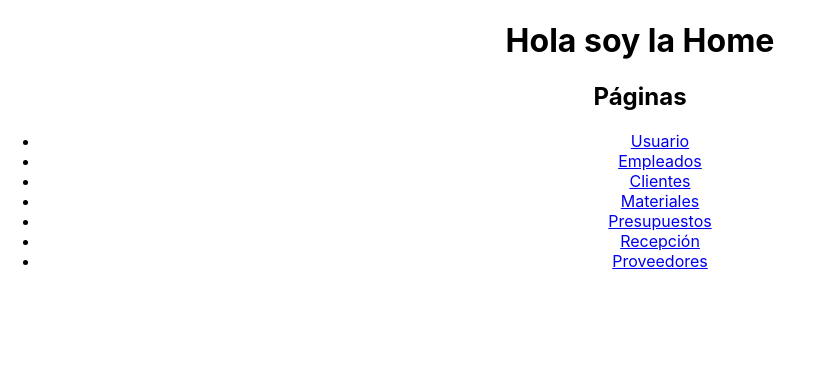
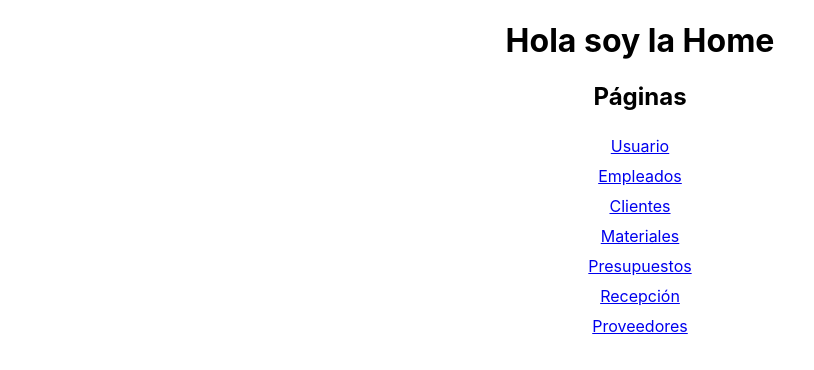
Before and after one commit to emilioQuilodran/electroServiceFront, a React (Create React App) app: page / in a window 1280 px wide. Shown: the top 370 px of the page, without its empty margins (0-814 px from the left). Built offline with nearby package versions, Linux system fonts and the light colour scheme.

Commit message:
agregué atributos de estilo a la lista

```diff
--- a/src/Components/home.jsx
+++ b/src/Components/home.jsx
@@ -5,14 +5,14 @@ const Home = () => {
     <div>
       <h1>Hola soy la Home</h1>
       <h2>Páginas</h2>
-      <ul>
-        <li><Link to="/user">Usuario</Link></li>
-        <li><Link to="/employees">Empleados</Link></li>
-        <li><Link to="/client">Clientes</Link></li>
-        <li><Link to="/materials">Materiales</Link></li>
-        <li><Link to="/budget">Presupuestos</Link></li>
-        <li><Link to="/reception">Recepción</Link></li>
-        <li><Link to="/providers">Proveedores</Link></li>
+      <ul style={{padding: 0}}>
+        <li style={{listStyle: "none", padding: 5}}><Link to="/user">Usuario</Link></li>
+        <li style={{listStyle: "none", padding: 5}}><Link to="/employees">Empleados</Link></li>
+        <li style={{listStyle: "none", padding: 5}}><Link to="/client">Clientes</Link></li>
+        <li style={{listStyle: "none", padding: 5}}><Link to="/materials">Materiales</Link></li>
+        <li style={{listStyle: "none", padding: 5}}><Link to="/budget">Presupuestos</Link></li>
+        <li style={{listStyle: "none", padding: 5}}><Link to="/reception">Recepción</Link></li>
+        <li style={{listStyle: "none", padding: 5}}><Link to="/providers">Proveedores</Link></li>
       </ul>
     </div>
   )
```
